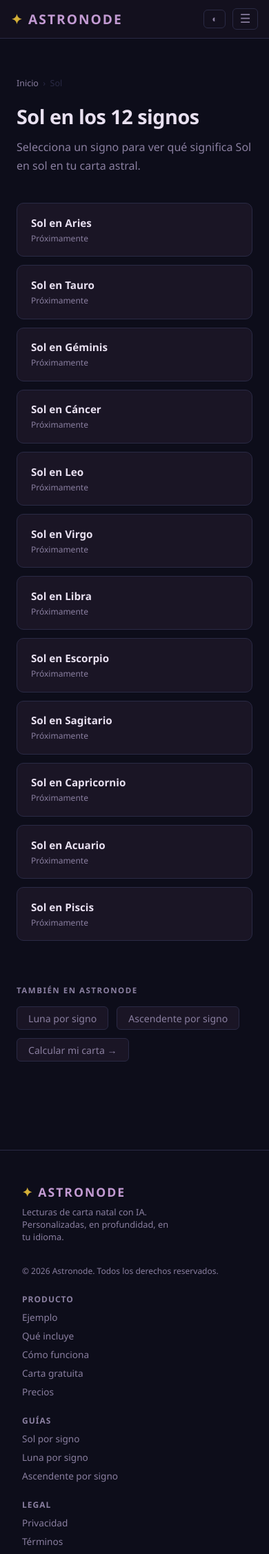
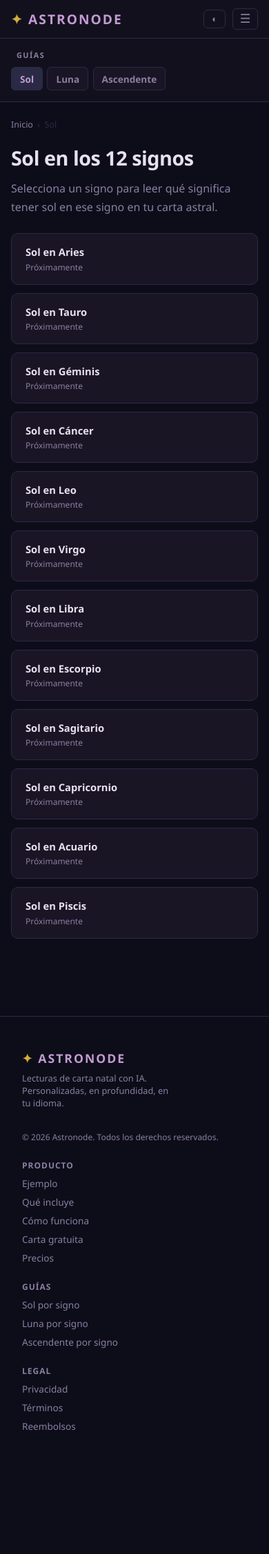
Before and after one commit to llforeman/astronode, a Flask app: page /sol in a window 390 px wide. Shown: the top 2253 px of the page at 69% size. After the commit the page ends 2074 px from the top, so only its background shows below. Run offline with Flask 3, Linux system fonts and the light colour scheme; data that the repository does not hold is empty; parts of the project's set-up code (start-up, migrations or seed data) failed here and were passed over.

Commit message:
feat: rebuild guide sidebar — 220px dashboard-style with Sol/Luna/Ascendente sections
Replaces the narrow sign-only sidebar with a full 220px sidebar matching the
logged-in dashboard pattern. Sol/Luna/Ascendente shown as grouped body links;
active body expands with 12 signs indented. Active sign highlighted with gold
left border. Mobile collapses to horizontal pill tabs. Passes all_signs_nav to
body_index route.

Co-Authored-By: Claude Sonnet 4.6 <noreply@anthropic.com>

```diff
--- a/blueprints/public.py
+++ b/blueprints/public.py
@@ -224,12 +224,18 @@ def body_index(body_slug):
                                   .order_by(PlacementContent.sign).all()
     published_count = sum(1 for r in rows if r.status == 'published')
 
+    all_signs_nav = [
+        {'sign_en': s, 'sign_es': SIGN_LABEL_ES[s], 'slug': SIGN_EN_TO_ES[s], 'active': False}
+        for s in ALL_SIGNS_EN
+    ]
+
     return render_template(
         'public/body_index.html',
         body=body,
         body_slug=body_slug,
         body_label=BODY_LABEL_ES[body],
         rows=rows,
+        all_signs_nav=all_signs_nav,
         sign_en_to_es=SIGN_EN_TO_ES,
         sign_label_es=SIGN_LABEL_ES,
         indexable=published_count >= 8,
--- a/templates/public/body_index.html
+++ b/templates/public/body_index.html
@@ -5,113 +5,91 @@
 {% block extra_css %}
 {% if not indexable %}<meta name="robots" content="noindex">{% endif %}
 <style>
-  .index-hero {
-    max-width: 760px;
-    margin: 0 auto;
-    padding: 3.5rem 1.5rem 2.5rem;
+  .guide-shell { display: flex; min-height: calc(100vh - 57px); max-width: 1200px; margin: 0 auto; }
+  .guide-sidebar {
+    width: 220px; flex-shrink: 0; background: var(--bg2);
+    border-right: 1px solid var(--border); padding: 2rem 0.75rem 3rem;
+    position: sticky; top: 57px; height: calc(100vh - 57px); overflow-y: auto;
   }
-  .breadcrumb {
-    font-size: 0.78rem;
-    color: var(--text-muted);
-    margin-bottom: 1.25rem;
-    display: flex;
-    gap: 0.4rem;
-    align-items: center;
-  }
+  .guide-sidebar .sidebar-top-label { font-size: 0.68rem; font-weight: 700; text-transform: uppercase; letter-spacing: 1.5px; color: var(--text-muted); padding: 0 0.5rem; margin-bottom: 1rem; }
+  .guide-sidebar .body-group { margin-bottom: 0.25rem; }
+  .guide-sidebar .body-link { display: flex; align-items: center; justify-content: space-between; padding: 0.55rem 0.75rem; border-radius: 6px; font-size: 0.92rem; font-weight: 600; color: var(--text-muted); text-decoration: none; transition: background 0.15s, color 0.15s; }
+  .guide-sidebar .body-link:hover { background: var(--border); color: var(--text); text-decoration: none; }
+  .guide-sidebar .body-link.active-body { color: var(--accent-light); background: var(--border); }
+  .guide-sidebar .body-link .chevron { font-size: 0.65rem; opacity: 0.5; }
+  .guide-sidebar .sign-list { margin-bottom: 0.5rem; }
+  .guide-sidebar .sign-list a { display: block; padding: 0.35rem 0.75rem 0.35rem 1.5rem; font-size: 0.85rem; color: var(--text-muted); border-radius: 6px; text-decoration: none; transition: background 0.15s, color 0.15s; }
+  .guide-sidebar .sign-list a:hover { background: var(--border); color: var(--text); text-decoration: none; }
+  .guide-sidebar .sidebar-divider { border: none; border-top: 1px solid var(--border); margin: 1rem 0.5rem; }
+  .guide-sidebar .sidebar-chart-link { display: block; padding: 0.5rem 0.75rem; font-size: 0.85rem; color: var(--accent-light); border-radius: 6px; text-decoration: none; transition: background 0.15s; }
+  .guide-sidebar .sidebar-chart-link:hover { background: var(--border); text-decoration: none; }
+  .guide-main { flex: 1; min-width: 0; padding: 3rem 2.5rem 4rem; }
+  .breadcrumb { font-size: 0.78rem; color: var(--text-muted); margin-bottom: 1.25rem; display: flex; gap: 0.4rem; align-items: center; flex-wrap: wrap; }
   .breadcrumb a { color: var(--text-muted); }
   .breadcrumb a:hover { color: var(--text); text-decoration: none; }
   .breadcrumb span { color: var(--border); }
-  .index-hero h1 {
-    font-size: clamp(1.8rem, 4vw, 2.5rem);
-    font-weight: 800;
-    color: var(--text);
-    margin-bottom: 0.75rem;
-    letter-spacing: -0.5px;
+  .signs-grid { display: grid; grid-template-columns: repeat(auto-fill, minmax(190px, 1fr)); gap: 0.75rem; margin-top: 1.5rem; }
+  .sign-card { background: var(--card); border: 1px solid var(--border); border-radius: 10px; padding: 1rem 1.25rem; text-decoration: none; display: flex; flex-direction: column; gap: 0.2rem; transition: border-color 0.2s, transform 0.15s; }
+  .sign-card:hover { border-color: var(--accent); transform: translateY(-2px); text-decoration: none; }
+  .sign-card .sign-name { font-weight: 700; font-size: 0.92rem; color: var(--text); }
+  .sign-card .sign-status { font-size: 0.75rem; color: var(--text-muted); }
+  .sign-card.available .sign-name { color: var(--accent-light); }
+  @media (max-width: 768px) {
+    .guide-shell { flex-direction: column; }
+    .guide-sidebar { width: 100%; height: auto; position: static; border-right: none; border-bottom: 1px solid var(--border); padding: 1rem; display: flex; flex-wrap: wrap; gap: 0.4rem; align-items: center; }
+    .guide-sidebar .sidebar-top-label { width: 100%; margin-bottom: 0.25rem; }
+    .guide-sidebar .sidebar-divider, .guide-sidebar .sidebar-chart-link { display: none; }
+    .guide-sidebar .body-group { margin-bottom: 0; }
+    .guide-sidebar .body-link { padding: 0.4rem 0.75rem; font-size: 0.85rem; border: 1px solid var(--border); background: var(--card); }
+    .guide-sidebar .body-link .chevron { display: none; }
+    .guide-sidebar .sign-list { display: none; }
+    .guide-main { padding: 1.5rem 1rem 3rem; }
   }
-  .index-hero p {
-    color: var(--text-muted);
-    font-size: 1rem;
-    line-height: 1.7;
-    max-width: 560px;
-  }
-  .signs-grid {
-    max-width: 760px;
-    margin: 0 auto;
-    padding: 0 1.5rem 4rem;
-    display: grid;
-    grid-template-columns: repeat(auto-fill, minmax(200px, 1fr));
-    gap: 0.75rem;
-  }
-  .sign-card {
-    background: var(--card);
-    border: 1px solid var(--border);
-    border-radius: 10px;
-    padding: 1.1rem 1.25rem;
-    text-decoration: none;
-    display: flex;
-    flex-direction: column;
-    gap: 0.25rem;
-    transition: border-color 0.2s, transform 0.15s;
-  }
-  .sign-card:hover {
-    border-color: var(--accent);
-    transform: translateY(-2px);
-    text-decoration: none;
-  }
-  .sign-card .sign-name {
-    font-weight: 700;
-    font-size: 0.95rem;
-    color: var(--text);
-  }
-  .sign-card .sign-status {
-    font-size: 0.75rem;
-    color: var(--text-muted);
-  }
-  .sign-card.available .sign-name { color: var(--accent-light); }
-  .other-bodies {
-    max-width: 760px;
-    margin: 0 auto;
-    padding: 0 1.5rem 4rem;
-  }
-  .other-bodies h3 {
-    font-size: 0.72rem;
-    font-weight: 700;
-    text-transform: uppercase;
-    letter-spacing: 1.5px;
-    color: var(--text-muted);
-    margin-bottom: 1rem;
-  }
-  .other-links { display: flex; gap: 0.75rem; flex-wrap: wrap; }
-  .other-links a {
-    background: var(--card);
-    border: 1px solid var(--border);
-    border-radius: 6px;
-    padding: 0.4rem 1rem;
-    font-size: 0.88rem;
-    color: var(--text-muted);
-    transition: border-color 0.2s, color 0.2s;
-  }
-  .other-links a:hover { border-color: var(--accent); color: var(--accent-light); text-decoration: none; }
 </style>
 {% endblock %}
 
 {% block content %}
+{% set ALL_BODIES = [('sol','Sol'), ('luna','Luna'), ('ascendente','Ascendente')] %}
+{% set sign_order = ['Aries','Taurus','Gemini','Cancer','Leo','Virgo','Libra','Scorpio','Sagittarius','Capricorn','Aquarius','Pisces'] %}
 
-<div class="index-hero">
+<div class="guide-shell">
+
+  <!-- Sidebar -->
+  <nav class="guide-sidebar">
+    <div class="sidebar-top-label">Guías</div>
+    {% for b_slug, b_label in ALL_BODIES %}
+    <div class="body-group">
+      <a href="{{ url_for('public.body_index', body_slug=b_slug) }}"
+         class="body-link {% if b_slug == body_slug %}active-body{% endif %}">
+        {{ b_label }}
+        <span class="chevron">{% if b_slug == body_slug %}▾{% else %}›{% endif %}</span>
+      </a>
+      {% if b_slug == body_slug %}
+      <div class="sign-list">
+        {% for s in all_signs_nav %}
+        <a href="{{ url_for('public.placement_page', body_slug=b_slug, sign_slug=s.slug) }}">{{ s.sign_es }}</a>
+        {% endfor %}
+      </div>
+      {% endif %}
+    </div>
+    {% endfor %}
+    <hr class="sidebar-divider">
+    <a href="{{ url_for('public.chart') }}" class="sidebar-chart-link">✦ Calcular mi carta</a>
+  </nav>
+
+  <!-- Main -->
+  <main class="guide-main">
     <div class="breadcrumb">
       <a href="{{ url_for('public.landing') }}">Inicio</a>
       <span>›</span>
       <span>{{ body_label }}</span>
     </div>
-  <h1>{{ body_label }} en los 12 signos</h1>
-  <p>Selecciona un signo para ver qué significa {{ body_label }} en {{ body_label|lower }} en tu carta astral.</p>
-</div>
+    <h1 style="font-size:clamp(1.8rem,4vw,2.5rem); font-weight:800; color:var(--text); margin-bottom:0.75rem; letter-spacing:-0.5px;">{{ body_label }} en los 12 signos</h1>
+    <p style="color:var(--text-muted); font-size:1rem; line-height:1.7; max-width:560px; margin-bottom:0.5rem;">Selecciona un signo para leer qué significa tener {{ body_label|lower }} en ese signo en tu carta astral.</p>
 
     <div class="signs-grid">
-  {% set sign_order = ['Aries','Taurus','Gemini','Cancer','Leo','Virgo','Libra','Scorpio','Sagittarius','Capricorn','Aquarius','Pisces'] %}
       {% set row_map = {} %}
       {% for r in rows %}{% set _ = row_map.update({r.sign: r}) %}{% endfor %}
-
       {% for sign_en in sign_order %}
         {% set slug = sign_en_to_es[sign_en] %}
         {% set label = sign_label_es[sign_en] %}
@@ -124,15 +102,7 @@
         </a>
       {% endfor %}
     </div>
+  </main>
 
-<div class="other-bodies">
-  <h3>También en Astronode</h3>
-  <div class="other-links">
-    {% if body_slug != 'sol' %}<a href="{{ url_for('public.body_index', body_slug='sol') }}">Sol por signo</a>{% endif %}
-    {% if body_slug != 'luna' %}<a href="{{ url_for('public.body_index', body_slug='luna') }}">Luna por signo</a>{% endif %}
-    {% if body_slug != 'ascendente' %}<a href="{{ url_for('public.body_index', body_slug='ascendente') }}">Ascendente por signo</a>{% endif %}
-    <a href="{{ url_for('public.chart') }}">Calcular mi carta →</a>
 </div>
-</div>
-
 {% endblock %}
```
Also changed, not shown: templates/public/placement.html (+187 -135 lines). Lines whose indentation alone changed are shown as unchanged.
